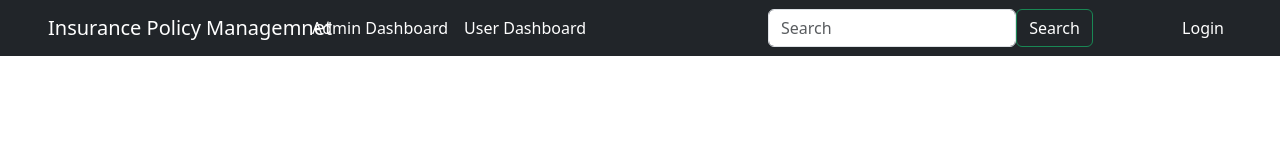
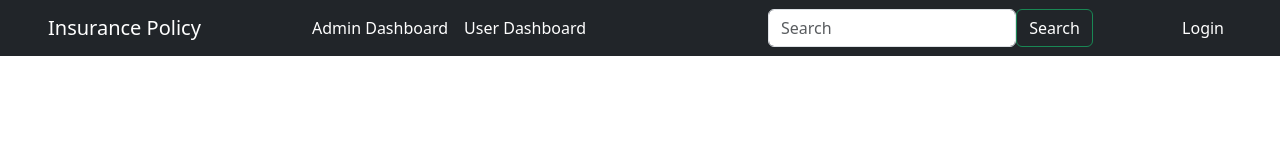
Before and after one commit to suryakantanayakjitu/Insurance_Policy_Managemnt1, an Angular app in the folder client/: page / in a window 1280 px wide. Shown: the top 160 px of the page. Built offline with nearby package versions, Linux system fonts and the light colour scheme.

Commit message:
Update navbar.component.html

```diff
--- a/client/src/app/navbar/navbar.component.html
+++ b/client/src/app/navbar/navbar.component.html
@@ -1,6 +1,6 @@
 <nav class="navbar navbar-expand-lg navbar-light bg-dark">
     <div class="AmazonLogo">
-        <a class="navbar-brand" routerLink="">Insurance Policy Managemnet</a>
+        <a class="navbar-brand" routerLink="">Insurance Policy</a>
         <button class="navbar-toggler" type="button" data-toggle="collapse" data-target="#navbarNav"
             aria-controls="navbarNav" aria-expanded="false" aria-label="Toggle navigation">
             <span class="navbar-toggler-icon"></span>
```
